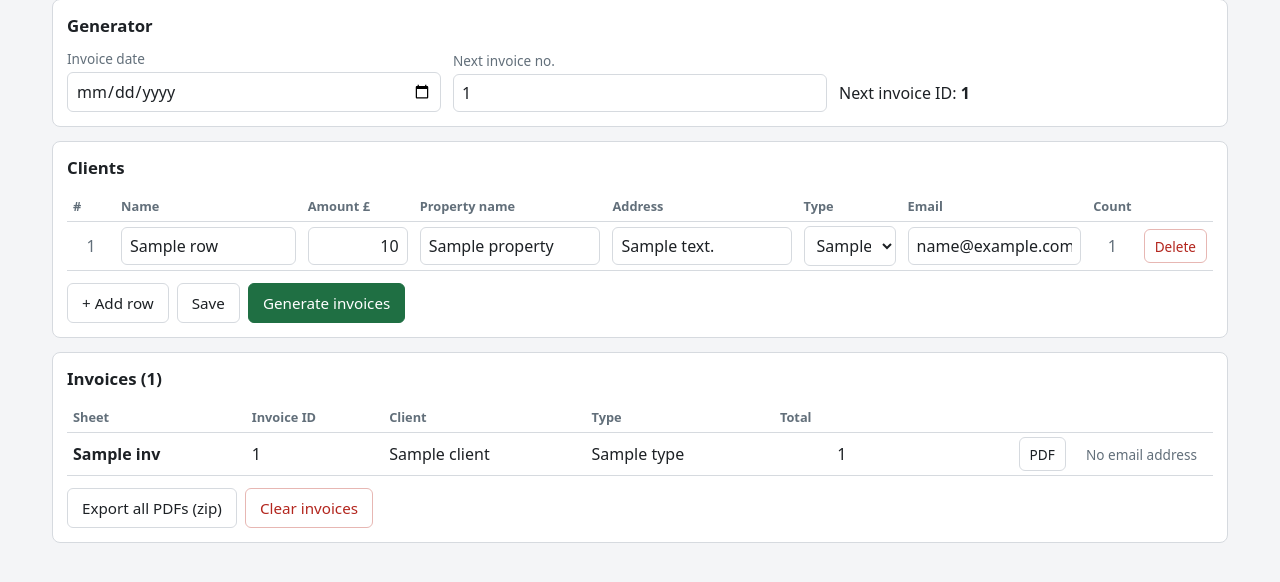
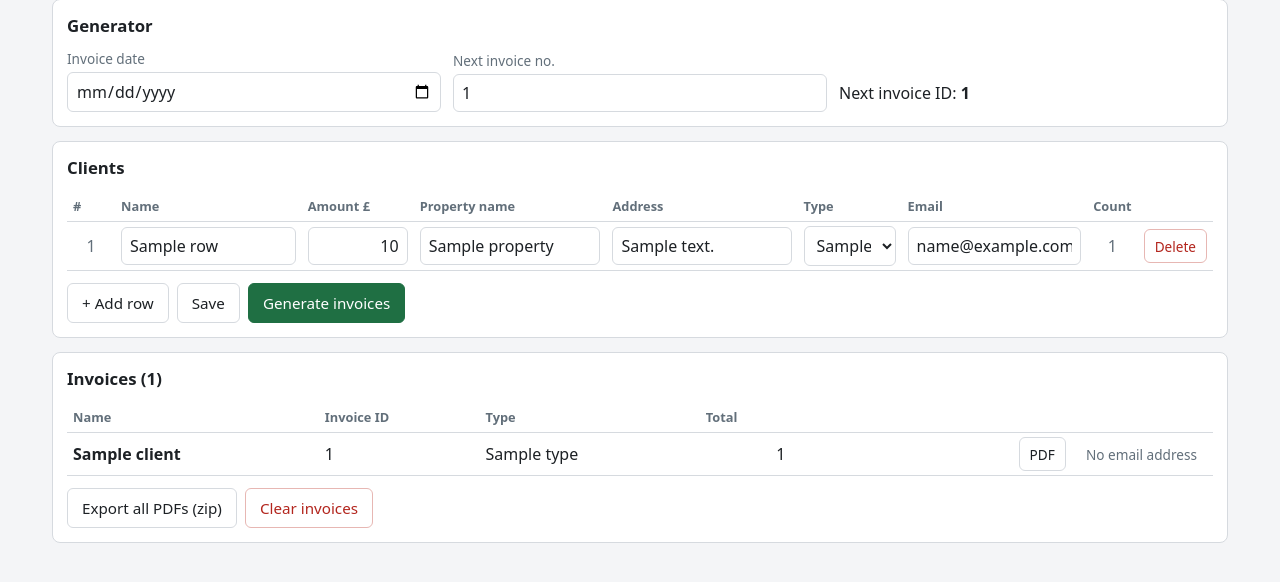
Before and after one commit to ucapbba/InvoiceGenerator, a Flask app: template invoicegen/templates/generator.html in a window 1280 px wide. Shown: the part 58-640 px from the top of the page. Run offline with Flask 3, Linux system fonts and the light colour scheme; the template is opened without the code that fills it: most values are stand-ins (such as "Sample title", 1, 10 or a date in 2020).

Commit message:
Show the full client name as the first invoices column
Co-Authored-By: Claude Opus 5.5 <noreply@anthropic.com>

```diff
--- a/invoicegen/templates/generator.html
+++ b/invoicegen/templates/generator.html
@@ -62,14 +62,13 @@
   {% if invoices %}
   <table class="sheet invoices">
     <thead>
-      <tr><th>Sheet</th><th>Invoice ID</th><th>Client</th><th>Type</th><th>Total</th><th></th></tr>
+      <tr><th>Name</th><th>Invoice ID</th><th>Type</th><th>Total</th><th></th></tr>
     </thead>
     <tbody>
       {% for inv in invoices %}
       <tr>
-        <td data-label="Sheet"><strong>{{ inv.sheet_name }}</strong></td>
+        <td data-label="Name"><strong>{{ inv.client }}</strong></td>
         <td data-label="Invoice ID">{{ inv.invoice_id }}</td>
-        <td data-label="Client">{{ inv.client }}</td>
         <td data-label="Type">{{ inv.type }}</td>
         <td data-label="Total" class="num">{{ inv.total_display }}</td>
         <td class="row-actions">
```
Also changed, not shown: tests/test_app.py (+1 -1 lines).
